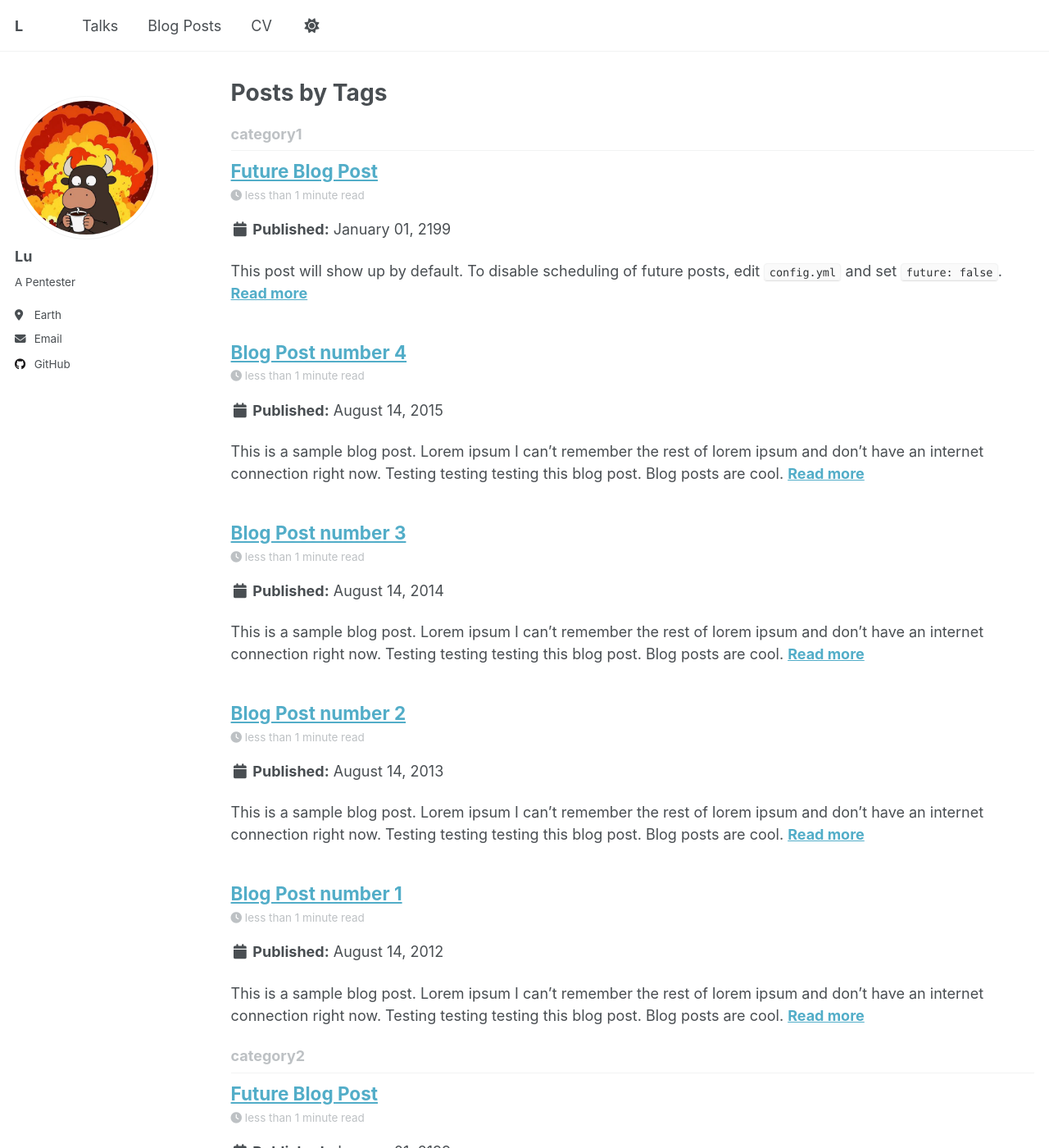
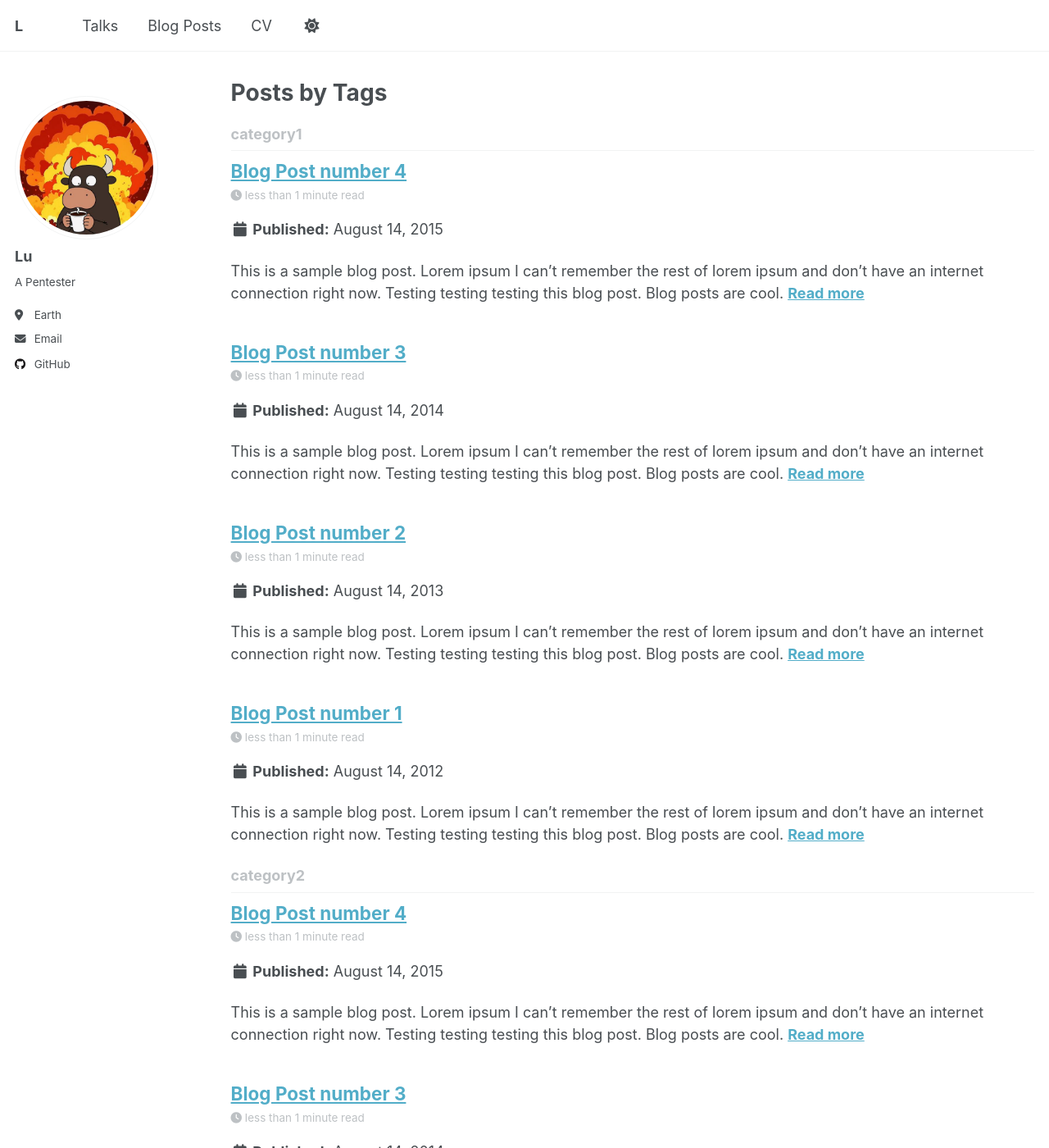
Before and after one commit to louyyng/louyyng.github.io, a Jekyll site: the page built from _pages/tag-archive.html, in a window 1280 px wide and 1400 px high. Shown: the whole window at 82% size. Built offline with Jekyll 4.4.1, drawn with Linux system fonts in a browser that asks for light colours; a script that is not in the unit is left out; some of the changed text lies outside the part shown.

```diff
--- a/_config.yml
+++ b/_config.yml
@@ -10,7 +10,7 @@
 locale                   : "en-US"
 site_theme               : "default" # Currently available options are "default", "air"
 title                    : "L"
-title_separator          : "L"
+title_separator          : ""
 name                     : &name "Lu"
 description              : &description "Lu's portfolio"   # Update this with a general description of your site, this is the default if not overridden by a page
 url                      : https://louyyng.github.io # The base hostname & protocol for your site e.g. "https://[your GitHub username].github.io",
```
Also changed, not shown: _drafts/2199-01-01-future-post.md (renamed from _posts/2199-01-01-future-post.md).
